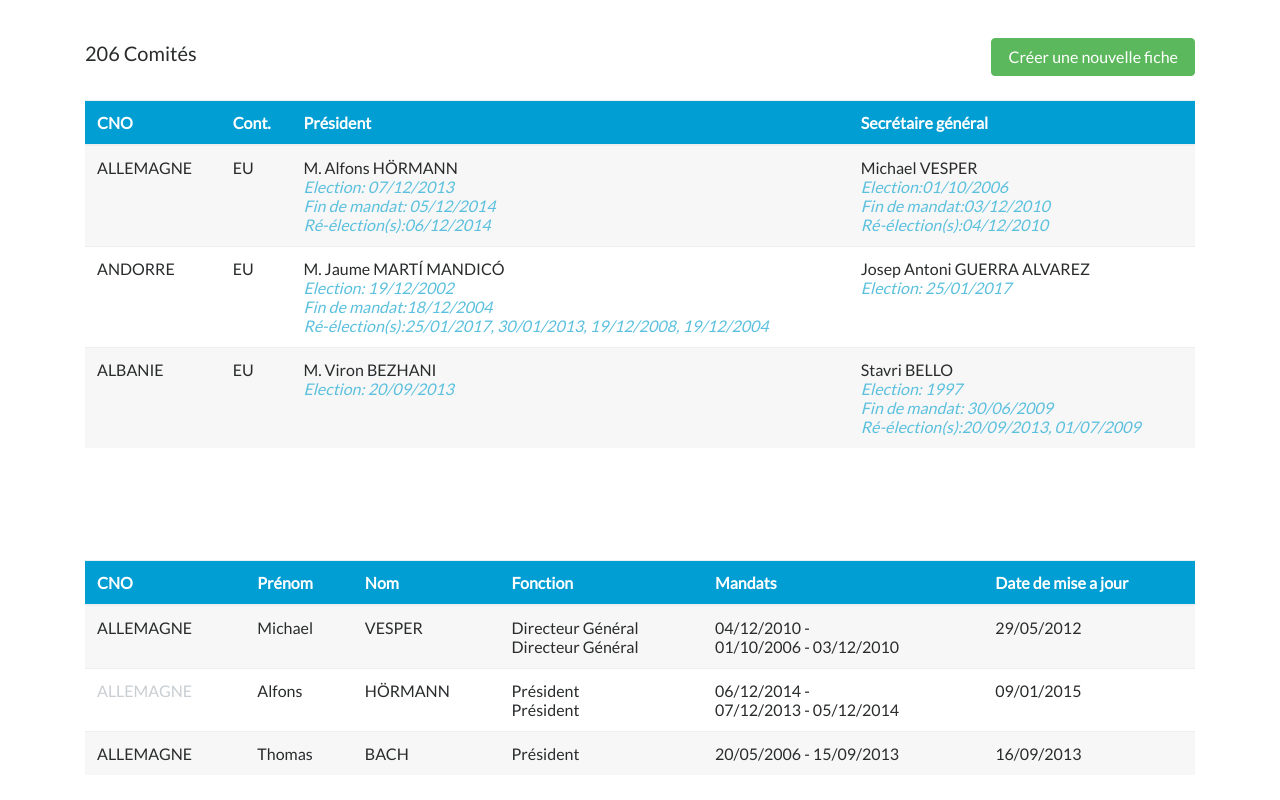
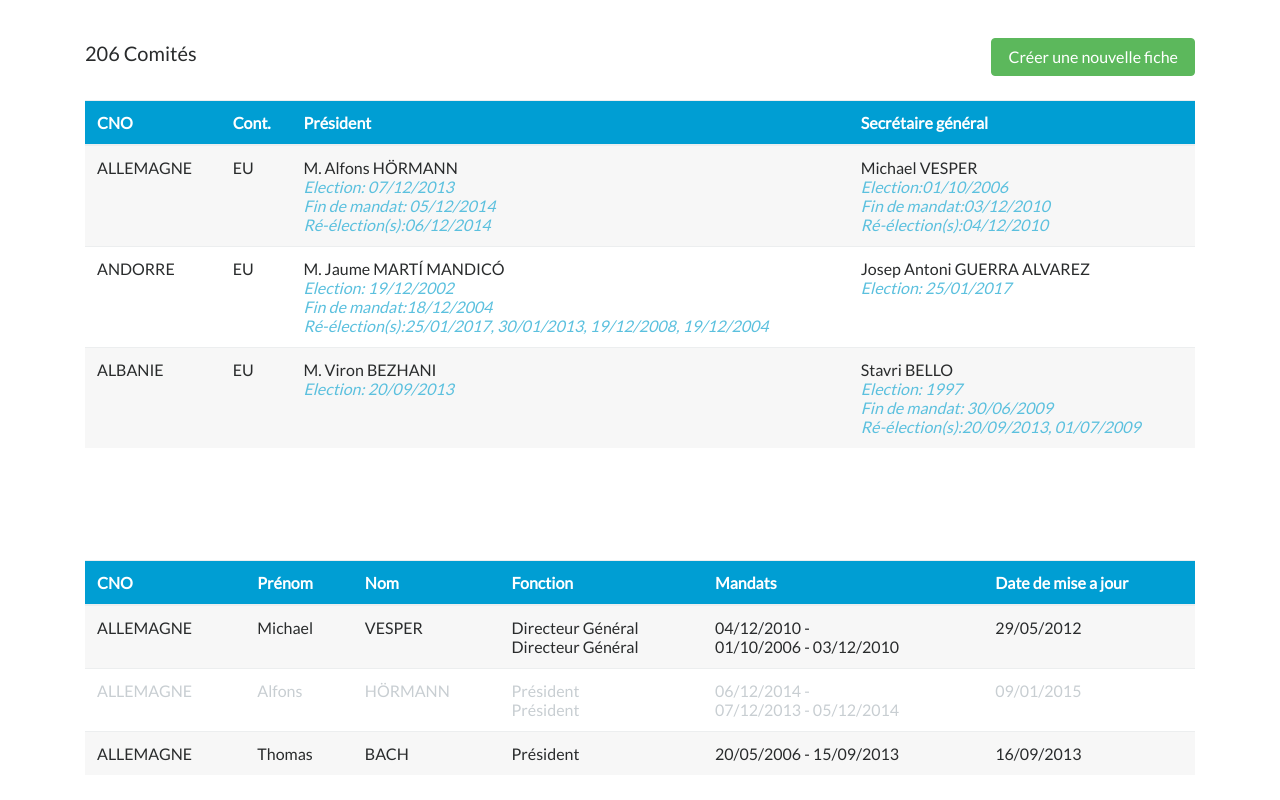
Before and after one commit to Azicuetano/ANOCTOOL, a plain HTML site: page index.html in a window 1280 px wide. Shown: the part 338-1138 px from the top of the page. Drawn offline with nearby package versions, Linux system fonts and the light colour scheme.

Commit message:
Commit from Pingendo

```diff
--- a/index.html
+++ b/index.html
@@ -134,11 +134,11 @@
               </tr>
               <tr>
                 <td class="text-muted">ALLEMAGNE</td>
-                <td>Alfons</td>
-                <td>HÖRMANN</td>
-                <td>Président<br>Président</td>
-                <td>06/12/2014 -<br>07/12/2013 - 05/12/2014</td>
-                <td>09/01/2015</td>
+                <td class="text-muted">Alfons</td>
+                <td class="text-muted">HÖRMANN</td>
+                <td class="text-muted">Président<br>Président</td>
+                <td class="text-muted">06/12/2014 -<br>07/12/2013 - 05/12/2014</td>
+                <td class="text-muted">09/01/2015</td>
               </tr>
               <tr>
                 <td class="bg-faded">ALLEMAGNE</td>
```
